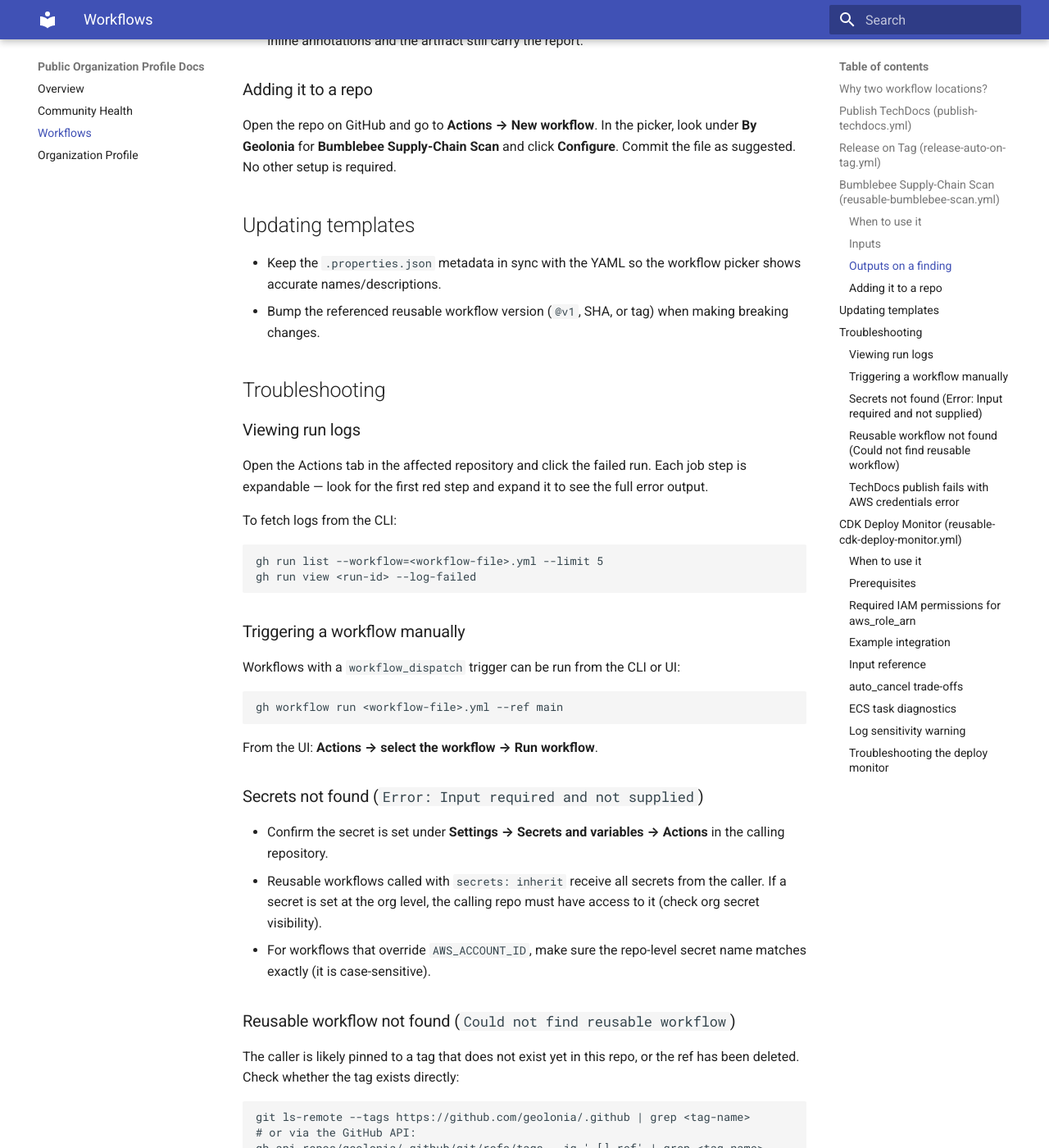
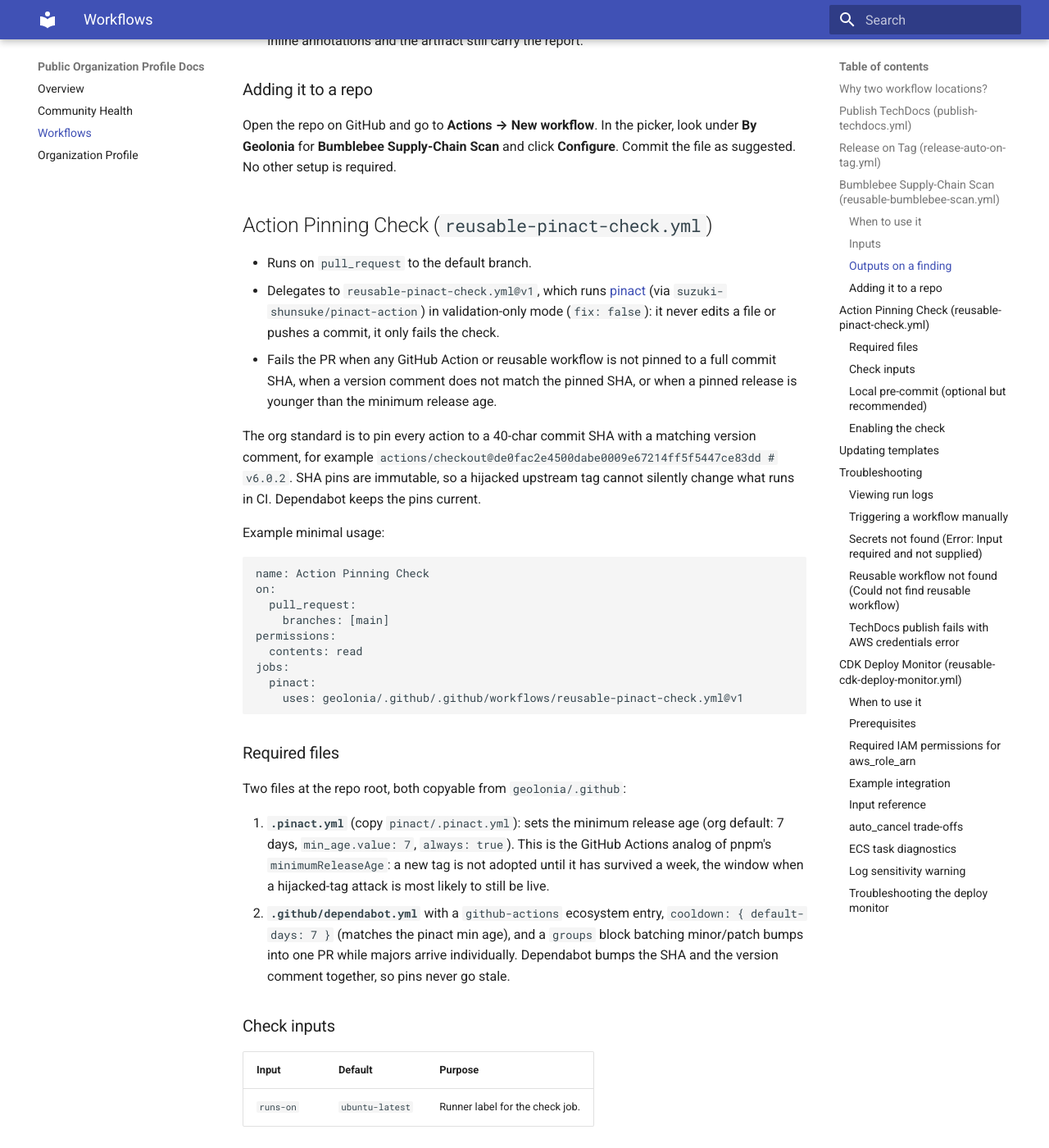
Before and after one commit to geolonia/.github, an MkDocs documentation site: the page built from docs/workflows.md, in a window 1280 px wide and 1400 px high, scrolled down 3131 px. Shown: the whole window at 82% size. Built offline with MkDocs 1.6.1 and Material for MkDocs 9.7.7, drawn with Linux system fonts in a browser that asks for light colours; some of the changed text lies outside the part shown.

Commit message:
Add reusable Action Pinning Check (pinact) + canonical config (#48)
* Add reusable Action Pinning Check (pinact) + canonical config

Establishes the org GitHub Actions pinning standard primitive:

- reusable-pinact-check.yml: per-PR gate running pinact in
  validation-only mode (fix: false, verify-comment, verify-min-age).
  SHA-pins its own actions (checkout v6.0.2, pinact-action v3.0.0).
- workflow-template pinact-check.yml + .properties.json so repos opt in
  from the Actions picker.
- pinact/.pinact.yml: canonical min_age (7 days, always) config repos copy.
- pinact/.pre-commit-config.example.yaml: local auto-pin hook.
- docs/workflows.md: usage, prerequisites, local pre-commit, adoption.

pinact-action v3.0.0 bundles pinact CLI v4.0.0, so CI and local runs use
the same engine.

* Address CodeRabbit: $default-branch, nested action.yml, unique headings

- pinact-check.yml template: use $default-branch instead of hardcoded main
  (matches the bumblebee-scan template convention).
- .pre-commit-config.example.yaml: broaden files regex to match
  action.yml/action.yaml at any depth (composite actions in subdirs).
- docs/workflows.md: rename new subsections (Required files / Check inputs
  / Enabling the check) to avoid MD024 duplicate-heading collisions.

````diff
--- a/docs/workflows.md
+++ b/docs/workflows.md
@@ -128,6 +128,74 @@ Open the repo on GitHub and go to **Actions → New workflow**. In the
 picker, look under **By Geolonia** for **Bumblebee Supply-Chain Scan**
 and click **Configure**. Commit the file as suggested. No other setup
 is required.
+
+## Action Pinning Check (`reusable-pinact-check.yml`)
+
+- Runs on `pull_request` to the default branch.
+- Delegates to `reusable-pinact-check.yml@v1`, which runs
+  [pinact](https://github.com/suzuki-shunsuke/pinact) (via
+  `suzuki-shunsuke/pinact-action`) in validation-only mode (`fix: false`):
+  it never edits a file or pushes a commit, it only fails the check.
+- Fails the PR when any GitHub Action or reusable workflow is not pinned
+  to a full commit SHA, when a version comment does not match the pinned
+  SHA, or when a pinned release is younger than the minimum release age.
+
+The org standard is to pin every action to a 40-char commit SHA with a
+matching version comment, for example
+`actions/checkout@de0fac2e4500dabe0009e67214ff5f5447ce83dd  # v6.0.2`.
+SHA pins are immutable, so a hijacked upstream tag cannot silently change
+what runs in CI. Dependabot keeps the pins current.
+
+Example minimal usage:
+
+```yaml
+name: Action Pinning Check
+on:
+  pull_request:
+    branches: [main]
+permissions:
+  contents: read
+jobs:
+  pinact:
+    uses: geolonia/.github/.github/workflows/reusable-pinact-check.yml@v1
+```
+
+### Required files
+
+Two files at the repo root, both copyable from `geolonia/.github`:
+
+1. **`.pinact.yml`** (copy `pinact/.pinact.yml`): sets the minimum
+   release age (org default: 7 days, `min_age.value: 7`, `always: true`).
+   This is the GitHub Actions analog of pnpm's `minimumReleaseAge`: a new
+   tag is not adopted until it has survived a week, the window when a
+   hijacked-tag attack is most likely to still be live.
+2. **`.github/dependabot.yml`** with a `github-actions` ecosystem entry,
+   `cooldown: { default-days: 7 }` (matches the pinact min age), and a
+   `groups` block batching minor/patch bumps into one PR while majors
+   arrive individually. Dependabot bumps the SHA and the version comment
+   together, so pins never go stale.
+
+### Check inputs
+
+| Input | Default | Purpose |
+| --- | --- | --- |
+| `runs-on` | `ubuntu-latest` | Runner label for the check job. |
+
+### Local pre-commit (optional but recommended)
+
+Install the [pre-commit](https://pre-commit.com/) hook so pins are
+applied and the min-age is enforced before you push, instead of finding
+out from a red CI check. Copy `pinact/.pre-commit-config.example.yaml`
+from `geolonia/.github` to `.pre-commit-config.yaml`, install pinact
+(`brew install pinact`), then `pre-commit install`.
+
+### Enabling the check
+
+1. Copy `.pinact.yml` and the Dependabot config (see "Required files" above).
+2. Open the repo on GitHub and go to **Actions -> New workflow**. Under
+   **By Geolonia**, pick **Action Pinning Check** and **Configure**.
+3. Run `pinact run` once locally (or let the pre-commit hook do it) to
+   SHA-pin existing workflows, then commit.
 
 ## Updating templates
 
````
Also changed, not shown: 5 other files.
